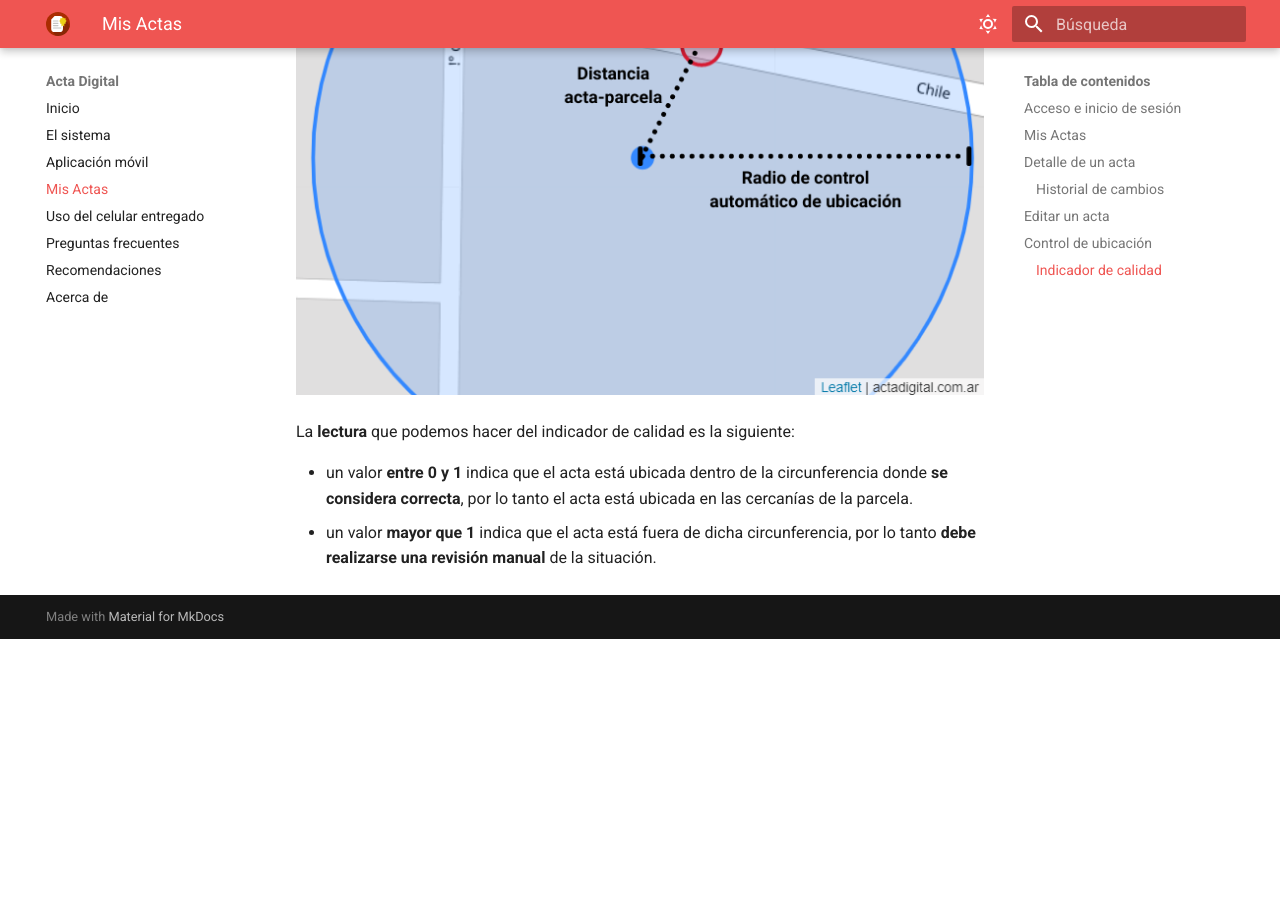
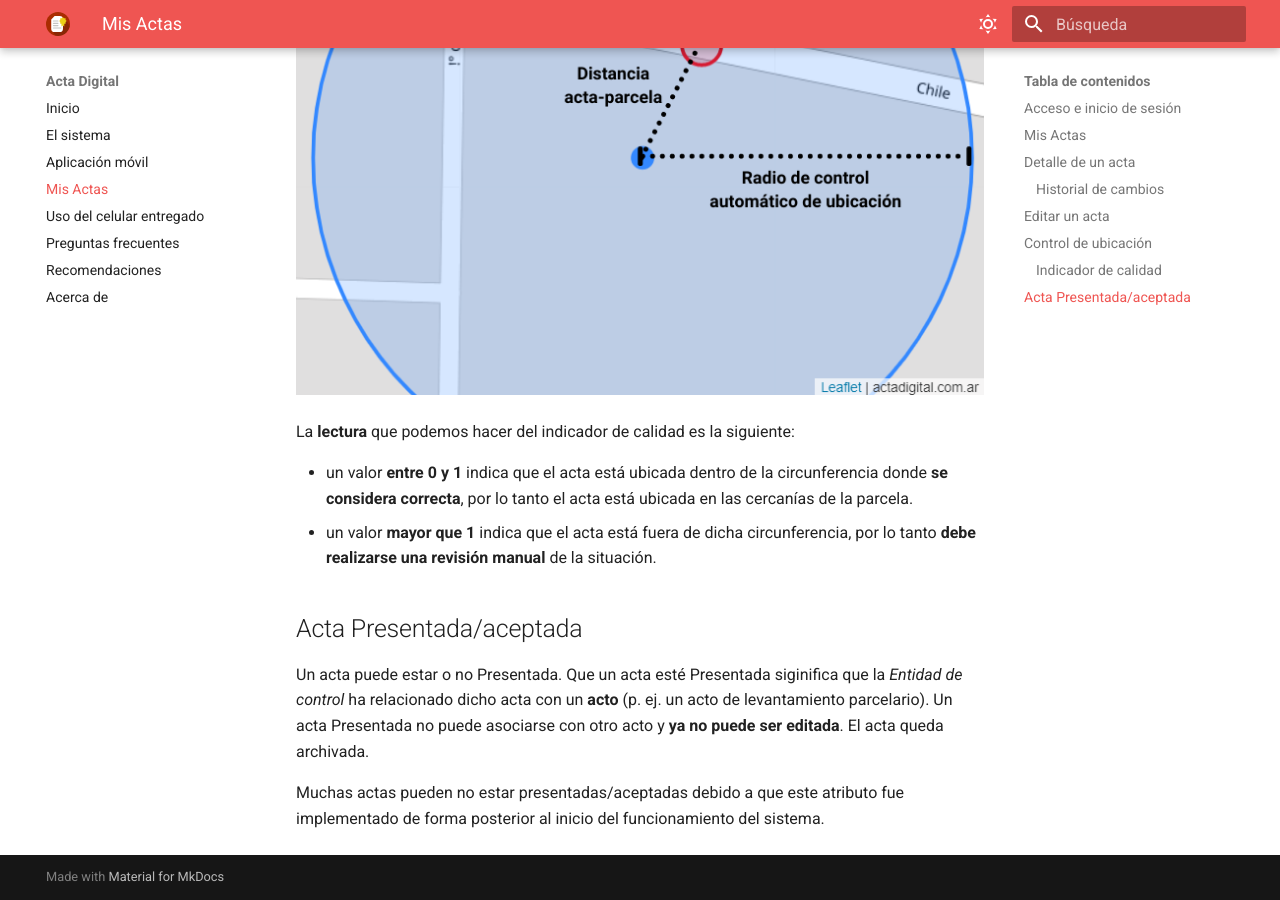
Before and after one commit to actadigital/docs, an MkDocs documentation site: the page built from docs/instructivos/mis-actas.md, in a window 1280 px wide and 900 px high, scrolled down 4610 px. Built offline with MkDocs 1.6.1 and Material for MkDocs 9.7.7, drawn with Linux system fonts in a browser that asks for light colours; before the commit the page ends 5249 px from its top, so only the background shows below that.

Commit message:
Acta aceptada presentada

```diff
--- a/docs/instructivos/mis-actas.md
+++ b/docs/instructivos/mis-actas.md
@@ -104,3 +104,9 @@ La **lectura** que podemos hacer del indicador de calidad es la siguiente:
 
 - un valor **entre 0 y 1** indica que el acta está ubicada dentro de la circunferencia donde **se considera correcta**, por lo tanto el acta está ubicada en las cercanías de la parcela.
 - un valor **mayor que 1** indica que el acta está fuera de dicha circunferencia, por lo tanto **debe realizarse una revisión manual** de la situación.
+
+## Acta Presentada/aceptada
+
+Un acta puede estar o no Presentada. Que un acta esté Presentada siginifica que la _Entidad de control_ ha relacionado dicho acta con un **acto** (p. ej. un acto de levantamiento parcelario). Un acta Presentada no puede asociarse con otro acto y **ya no puede ser editada**. El acta queda archivada.
+
+Muchas actas pueden no estar presentadas/aceptadas debido a que este atributo fue implementado de forma posterior al inicio del funcionamiento del sistema.
```
